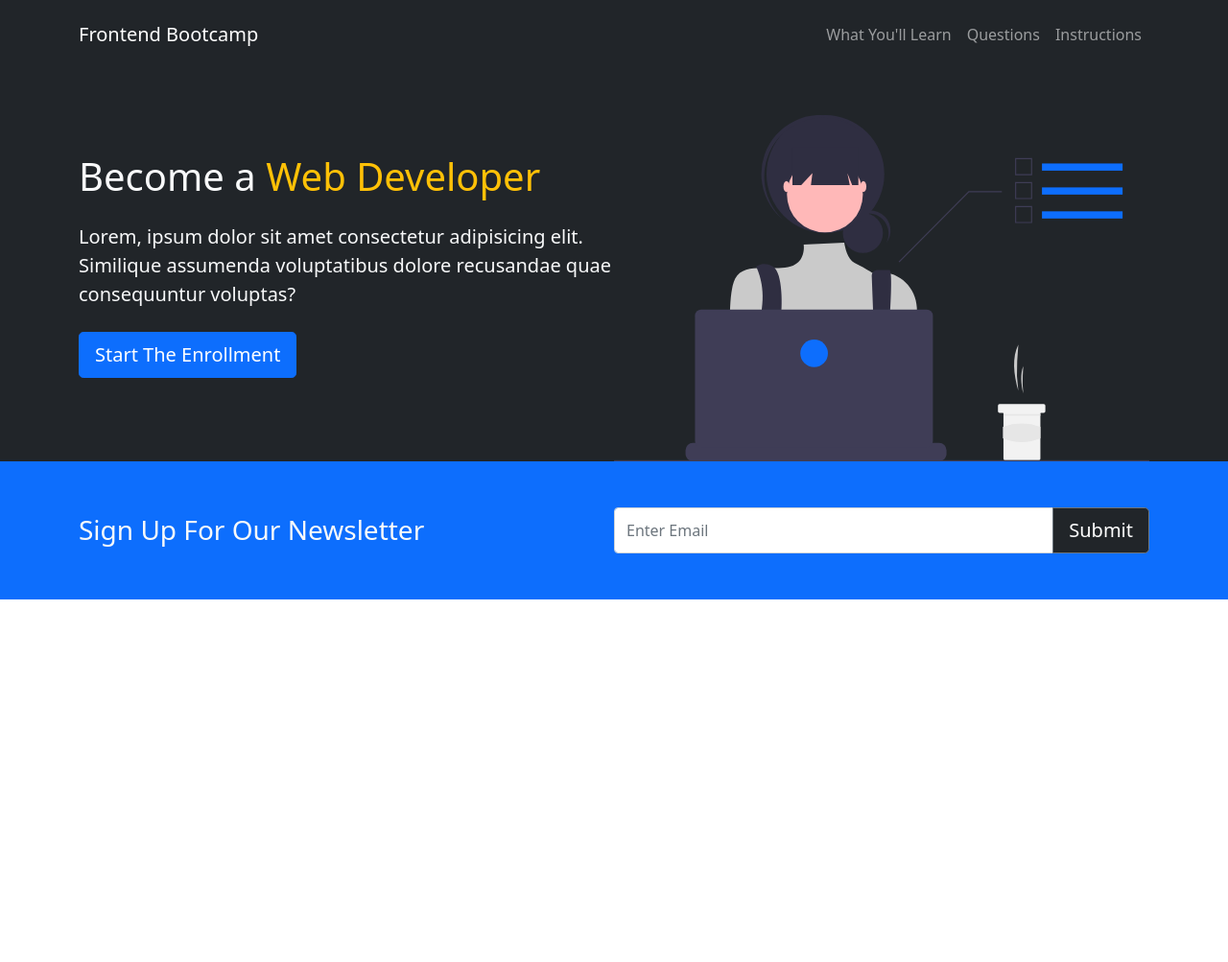
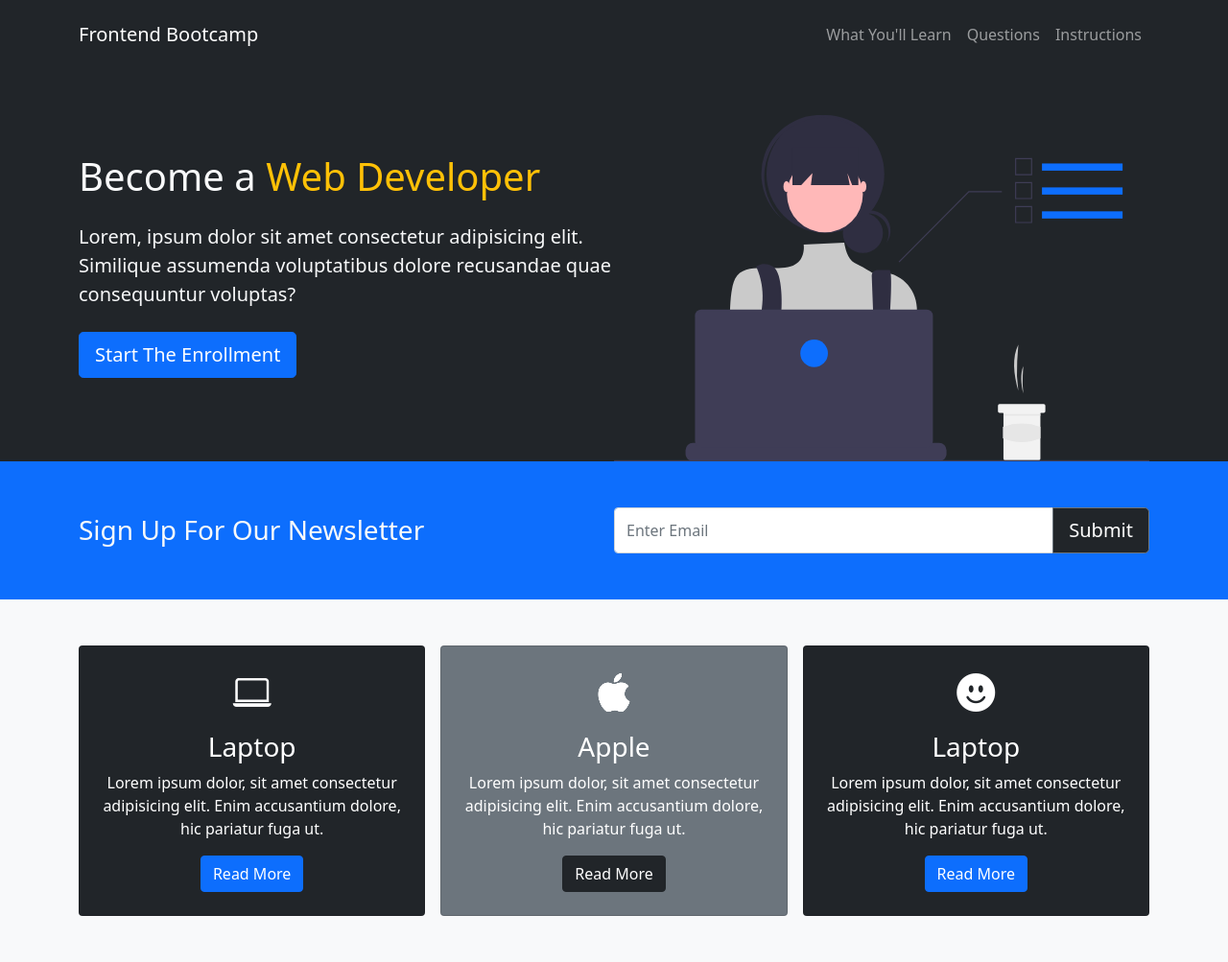
Before and after one commit to rouanis5/bootstrap-template-1, a website: page index.html in a window 1280 px wide. Shown: the whole page at 96% size. Before the commit the page ends 800 px from the top, so only its background shows below. Drawn offline with nearby package versions, Linux system fonts and the light colour scheme.

Commit message:
+ cards section

```diff
--- a/index.html
+++ b/index.html
@@ -5,6 +5,7 @@
     <meta http-equiv="X-UA-Compatible" content="IE=edge">
     <meta name="viewport" content="width=device-width, initial-scale=1.0">
     <link href="https://cdn.jsdelivr.net/npm/bootstrap@5.0.2/dist/css/bootstrap.min.css" rel="stylesheet" integrity="sha384-EVSTQN3/azprG1Anm3QDgpJLIm9Nao0Yz1ztcQTwFspd3yD65VohhpuuCOmLASjC" crossorigin="anonymous">
+    <link rel="stylesheet" href="https://cdn.jsdelivr.net/npm/bootstrap-icons@1.8.1/font/bootstrap-icons.css">
     <link rel="stylesheet" href="./css/style.css">
     <script src="https://cdn.jsdelivr.net/npm/bootstrap@5.0.2/dist/js/bootstrap.bundle.min.js" integrity="sha384-MrcW6ZMFYlzcLA8Nl+NtUVF0sA7MsXsP1UyJoMp4YLEuNSfAP+JcXn/tWtIaxVXM" crossorigin="anonymous" defer></script>
     <title>Bootstrap template one</title>
@@ -46,5 +47,47 @@
             </div>
         </div>
     </section>
+    <section class="bg-light p-5">
+        <div class="container">
+            <div class="row g-3">
+                <div class="col-md">
+                    <div class="card bg-dark text-white p-2 rounded">
+                        <div class="card-body text-center">
+                            <div class="h1 mb-3">
+                                <i class="bi bi-laptop h1"></i>
+                            </div>
+                            <h3 class="card-title">Laptop</h3>
+                            <p class="card-text">Lorem ipsum dolor, sit amet consectetur adipisicing elit. Enim accusantium dolore, hic pariatur fuga ut.</p>
+                            <button type="submit" class="btn btn-primary text-white">Read More</button>
+                        </div>
+                    </div>
+                </div>
+                <div class="col-md">
+                    <div class="card bg-secondary text-white p-2 rounded">
+                        <div class="card-body text-center">
+                            <div class="h1 mb-3">
+                                <i class="bi bi-apple h1"></i>
+                            </div>
+                            <h3 class="card-title">Apple</h3>
+                            <p class="card-text">Lorem ipsum dolor, sit amet consectetur adipisicing elit. Enim accusantium dolore, hic pariatur fuga ut.</p>
+                            <button type="submit" class="btn btn-dark text-white">Read More</button>
+                        </div>
+                    </div>
+                </div>
+                <div class="col-md">
+                    <div class="card bg-dark text-white p-2 rounded">
+                        <div class="card-body text-center">
+                            <div class="h1 mb-3">
+                                <i class="bi bi-emoji-smile-fill h1"></i>
+                            </div>
+                            <h3 class="card-title">Laptop</h3>
+                            <p class="card-text">Lorem ipsum dolor, sit amet consectetur adipisicing elit. Enim accusantium dolore, hic pariatur fuga ut.</p>
+                            <button type="submit" class="btn btn-primary text-white">Read More</button>
+                        </div>
+                    </div>
+                </div>
+            </div>
+        </div>
+    </section>
 </body>
 </html>
```
